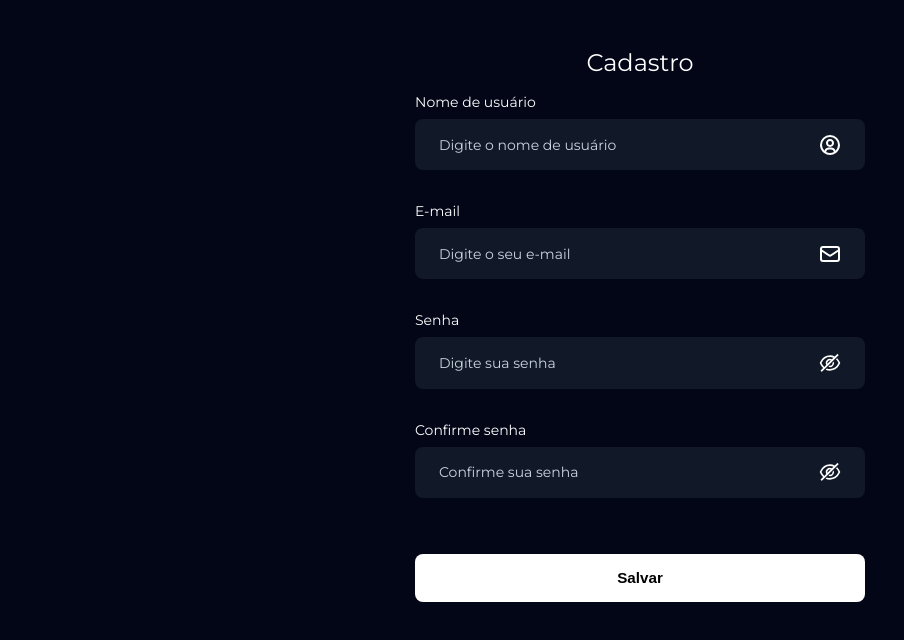
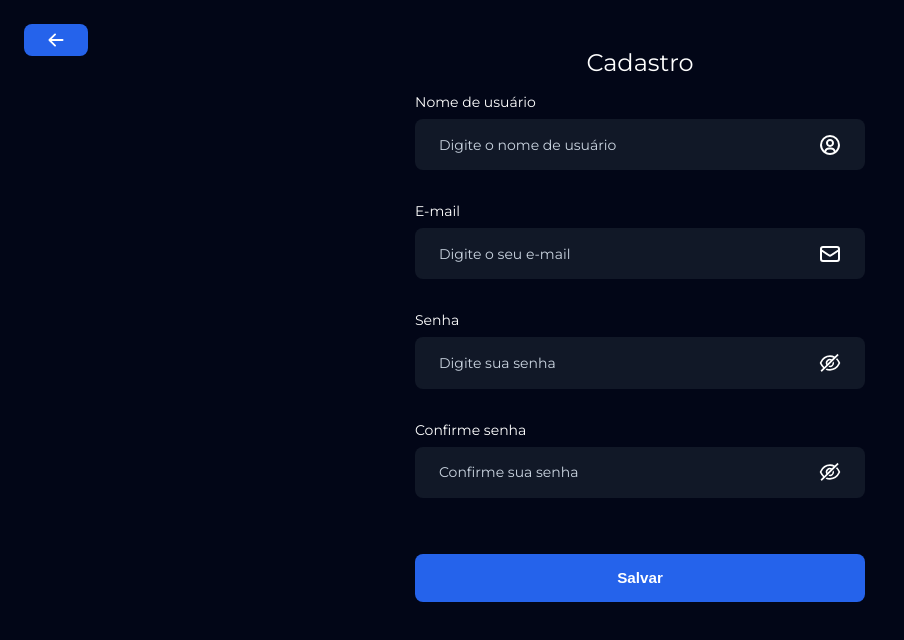
Before and after one commit to FelipeFernandes7/my-secrets, a React (Vite) app: page /register in a window 1280 px wide. Shown: the top 640 px of the page, without its empty margins (0-904 px from the left). Built offline with nearby package versions, Linux system fonts and the light colour scheme; no server answers; the database is empty.

Commit message:
refactored

```diff
--- a/src/pages/login/styles.ts
+++ b/src/pages/login/styles.ts
@@ -67,6 +67,8 @@ export const IptContainer = styled.div`
   max-width: 450px;
   button {
     margin-top: 2rem;
+    background: rgb(37 99 235);
+    color: #fff;
   }
 
   input[type="password"] {
--- a/src/pages/register/index.tsx
+++ b/src/pages/register/index.tsx
@@ -8,6 +8,7 @@ import { useForm } from "react-hook-form";
 import { zodResolver } from "@hookform/resolvers/zod";
 import toast from "react-hot-toast";
 import { z } from "zod";
+import { BsArrowLeftShort } from "react-icons/bs";
 
 import * as S from "./styles";
 
@@ -94,8 +95,17 @@ export function Register() {
     });
   }
 
+  const handleNavigate = () => {
+    navigate("/login", { replace: true });
+  };
+
   return (
     <S.Container>
+      <S.ContainerButtonReturn>
+        <button onClick={handleNavigate}>
+          <BsArrowLeftShort size={30} />
+        </button>
+      </S.ContainerButtonReturn>
       <S.Form onSubmit={handleSubmit(onSubmit)}>
         <h1>Cadastro</h1>
         <S.FormContent>
--- a/src/pages/register/styles.ts
+++ b/src/pages/register/styles.ts
@@ -1,6 +1,7 @@
 import styled from "styled-components";
 
 export const Container = styled.div`
+  position: relative;
   display: flex;
   flex-direction: column;
   align-items: center;
@@ -37,7 +38,8 @@ export const FormContent = styled.div`
     text-align: center;
     margin-top: 1.5rem;
     height: 3rem;
-    background: #fff;
+    background: rgb(37 99 235);
+    color: #fff;
     font-weight: 700;
     font-size: 0.95rem;
     border: none;
@@ -45,3 +47,25 @@ export const FormContent = styled.div`
     cursor: pointer;
   }
 `;
+
+export const ContainerButtonReturn = styled.div`
+  position: fixed;
+  top: 24px;
+  width: 100%;
+  display: flex;
+  justify-content: flex-start;
+  padding-left: 1.5rem;
+  button{
+    display: flex;
+    align-items: center;
+    justify-content: center;
+    width: 4rem;
+    height: 2rem;
+    border-radius: 0.5rem;
+    border: none;
+    cursor: pointer;
+    font-weight: 700;
+    background: rgb(37 99 235);
+    color: #fff;
+  }
+`;
```
